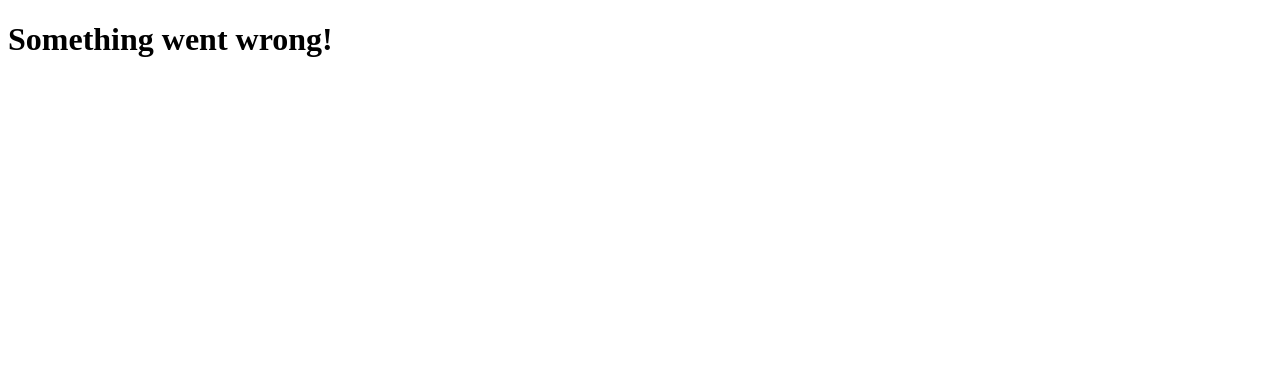
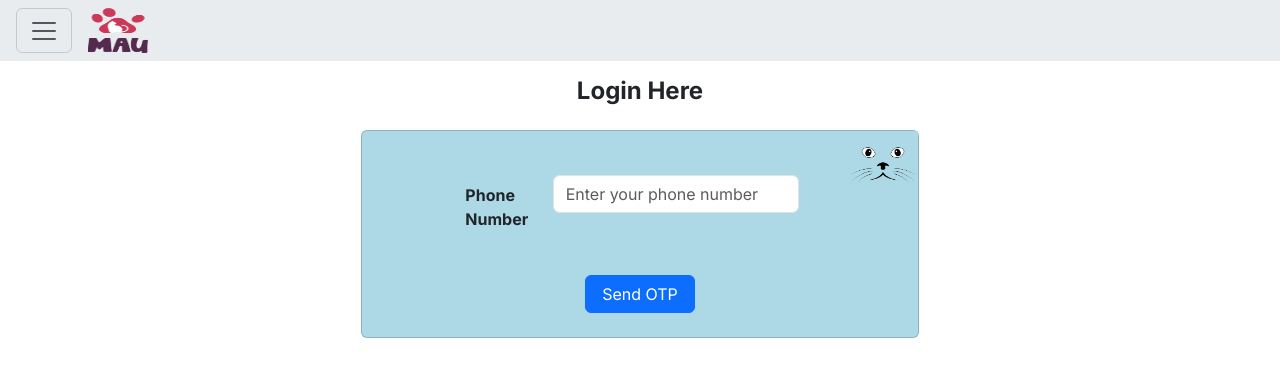
Before and after one commit to 010divyesh/mau_project, a Next.js app: page /en/Admin_Login in a window 1280 px wide. Before the commit this address had no page. Shown: the top 376 px of the page. Built offline with nearby package versions, Linux system fonts and the light colour scheme.

Commit message:
admin form change

```diff
--- a/package.json
+++ b/package.json
@@ -11,10 +11,13 @@
   "dependencies": {
     "axios": "^1.6.8",
     "bootstrap": "^5.3.3",
+    "firebase": "^10.11.0",
     "formik": "^2.4.5",
+    "install": "^0.13.0",
     "next": "^14.2.2",
     "next-intl": "^3.11.1",
     "node": "^18.20.2",
+    "npm": "^10.5.2",
     "react": "^18.2.0",
     "react-bootstrap": "^2.10.2",
     "react-dom": "^18.2.0",
--- /dev/null
+++ b/src/app/[locale]/Admin_Login/page.tsx
@@ -0,0 +1,108 @@
+"use client";
+import React, { useState } from "react";
+import { signInWithPhoneNumber, getAuth, PhoneAuthProvider, signInWithCredential } from "firebase/auth";
+import Image from "next/image";
+import { app } from "@/components/firebase";
+import { Link } from "@/i18n";
+
+const auth = getAuth(app);
+export default function adminLogin() {
+  const [phoneNumber, setPhoneNumber] = useState("");
+  const [verificationCode, setVerificationCode] = useState("");
+  const [verificationId, setVerificationId] = useState("");
+  const [isSentOTP, setIsSentOTP] = useState(false);
+
+  const handlePhoneNumberChange = (e) => {
+    setPhoneNumber(e.target.value);
+  };
+
+  const handleOTPChange = (e) => {
+    setVerificationCode(e.target.value);
+  };
+
+  const handleSendOrVerifyOTP = async (e) => {
+    e.preventDefault();
+    if (!isSentOTP) {
+      try {
+        const confirmation = await signInWithPhoneNumber(auth, phoneNumber);
+        setVerificationId(confirmation.verificationId);
+        setIsSentOTP(true);
+        alert("OTP sent successfully!");
+      } catch (error) {
+        console.error("Error sending OTP:", error);
+        alert("Error sending OTP. Please try again.");
+      }
+    } else {
+      try {
+        const credential = PhoneAuthProvider.credential(
+          verificationId,
+          verificationCode
+        );
+        await signInWithCredential(auth, credential);
+        console.log("Login Successful");
+        alert("Login successful!");
+      } catch (error) {
+        console.error("Error verifying OTP:", error);
+        alert("Error verifying OTP. Please try again.");
+      }
+    }
+  };
+
+  return (
+    <div className="container">
+      <h4 className="fw-bold text-center my-3">Login Here</h4>
+      <div className="d-flex justify-content-center">
+        <form
+          className="row g-3 card my-2 p-2 col-md-6"
+          style={{ backgroundColor: "lightblue" }}
+          onSubmit={handleSendOrVerifyOTP}
+        >
+          <div className="row g-3 justify-content-center my-1">
+            <div>
+              <Image
+                src="/img/image.png"
+                alt=""
+                width={45}
+                height={40}
+                style={{
+                  position: "absolute",
+                  top: 0,
+                  right: 0,
+                  width: "70px",
+                  height: "70px",
+                }}
+              />
+            </div>
+            <div className="col-sm-2">
+              <label
+                htmlFor="exampleInputPhoneNumber"
+                className="fw-bold form-label py-2"
+              >
+                {isSentOTP ? "Verification Code" : "Phone Number"}
+              </label>
+            </div>
+            <div className="col-sm-6">
+              <input
+                type={isSentOTP ? "text" : "tel"}
+                className="form-control"
+                id="exampleInputPhoneNumber"
+                placeholder={isSentOTP ? "Enter the OTP" : "Enter your phone number"}
+                value={isSentOTP ? verificationCode : phoneNumber}
+                onChange={isSentOTP ? handleOTPChange : handlePhoneNumberChange}
+              />
+            </div>
+          </div>
+          <div className="buttons">
+            <div className="d-flex flex-row mb-2 justify-content-center">
+              <div className="p-2">
+                <button type="submit" className="btn btn-primary px-3">
+                  {isSentOTP ? "Verify OTP" : "Send OTP"}
+                </button>
+              </div>
+            </div>
+          </div>
+        </form>
+      </div>
+    </div>
+  );
+}
--- a/src/app/[locale]/Guidelines/page.tsx
+++ b/src/app/[locale]/Guidelines/page.tsx
@@ -7,7 +7,7 @@
   const [isChecked, setIsChecked] = useState(false);
   const t = useTranslations("Index.Guidelines");
 
-  const handleCheckboxChange = (e) => {
+  const handleCheckboxChange = (e: React.ChangeEvent<HTMLInputElement>) => {
     setIsChecked(e.target.checked);
   };
 
--- a/src/components/Navbar/index.tsx
+++ b/src/components/Navbar/index.tsx
@@ -1,10 +1,10 @@
-"use client"
-import classNames from 'classnames';
-import Image from 'next/image'
-import { useState } from 'react';
+"use client";
+import { Link } from "@/i18n";
+import classNames from "classnames";
+import Image from "next/image";
+import { useState } from "react";
 
 export default function Nav() {
-
   const [menuOpen, setMenuOpen] = useState(false);
 
   const toggleMenu = () => {
@@ -15,35 +15,24 @@
     setMenuOpen(false);
   };
   return (
-    // <ul className="nav bg-dark justify-content-center">
-    //   <li className="nav-item">
-    //     <a className="nav-link active" aria-current="page" href="/">
-    //       <Image
-    //         src="/img/file.png"
-    //         width={70}
-    //         height={45}
-    //         alt=""
-    //       />
-    //     </a>
-    //   </li>
-    // </ul>
-
-
     <nav className="navbar bg-body-secondary ">
-      <div className="container-fluid">
-        <a className="nav-link active" aria-current="page" href="/">
-          <Image src="/img/file.png" width={70} height={50} alt="" />
-        </a>
+      <div className="container-fluid-start d-flex flex-row ms-3">
         <button className="navbar-toggler" type="button" onClick={toggleMenu}>
           <span className="navbar-toggler-icon" />
         </button>
+        <a className="nav-link active ms-3" aria-current="page" href="/">
+          <Image src="/img/file.png" width={60} height={45} alt="" />
+        </a>
         <div
-          className={
-            classNames('offcanvas offcanvas-end text-bg-white' ,{show: menuOpen})}
+          className={classNames("offcanvas offcanvas-start text-bg-white", {
+            show: menuOpen,
+          })}
           tabIndex={-1}
         >
           <div className="offcanvas-header">
-          <h5 className="fw-bold text-center my-3">PROJECT-MAU</h5>
+            <h5 className="fw-bold text-center my-3">
+              PROJECT-MAU{" "}
+            </h5>
             <button
               type="button"
               className="btn-close "
@@ -54,14 +43,18 @@
           <div className="offcanvas-body">
             <ul className="navbar-nav justify-content-end flex-grow-1 pe-3">
               <li className="nav-item" onClick={closeMenu}>
-                <a className="fw-bold nav-link" aria-current="page" href="#">
+                <Link
+                  className="fw-bold nav-link"
+                  aria-current="page"
+                  href="/Admin_Login"
+                >
                   ADMIN
-                </a>
+                </Link>
               </li>
               <li className="nav-item" onClick={closeMenu}>
-                <a className="fw-bold nav-link" href="#">
+                <Link className="fw-bold nav-link" href="#">
                   USER
-                </a>
+                </Link>
               </li>
             </ul>
           </div>
--- a/src/components/User_Form/index.tsx
+++ b/src/components/User_Form/index.tsx
@@ -9,6 +9,11 @@
 import Image from "next/image";
 import FormField from "@/components/FormField";
 import { useTranslations } from "next-intl";
+import { getDatabase, ref, set } from "firebase/database";
+import { app } from "@/components/firebase";
+
+
+const db = getDatabase(app);
 
 interface props {
   submitBtnLable: string;
--- /dev/null
+++ b/src/components/firebase.ts
@@ -0,0 +1,15 @@
+import { initializeApp } from "firebase/app";
+
+
+const firebaseConfig = {
+  apiKey: "AIzaSyAJhc5LFFBxZY-9sowGd6MTXLrMKhNwHNU",
+  authDomain: "project-mau-cb9f4.firebaseapp.com",
+  projectId: "project-mau-cb9f4",
+  storageBucket: "project-mau-cb9f4.appspot.com",
+  messagingSenderId: "730076773452",
+  appId: "1:730076773452:web:2be39464fb37e47ba308e9",
+  databaseURL:"https://project-mau-cb9f4-default-rtdb.firebaseio.com"
+};
+
+// Initialize Firebase
+export const app = initializeApp(firebaseConfig)
```
Also changed, not shown: 1 other file (tests, documents, lock files or other folders).
